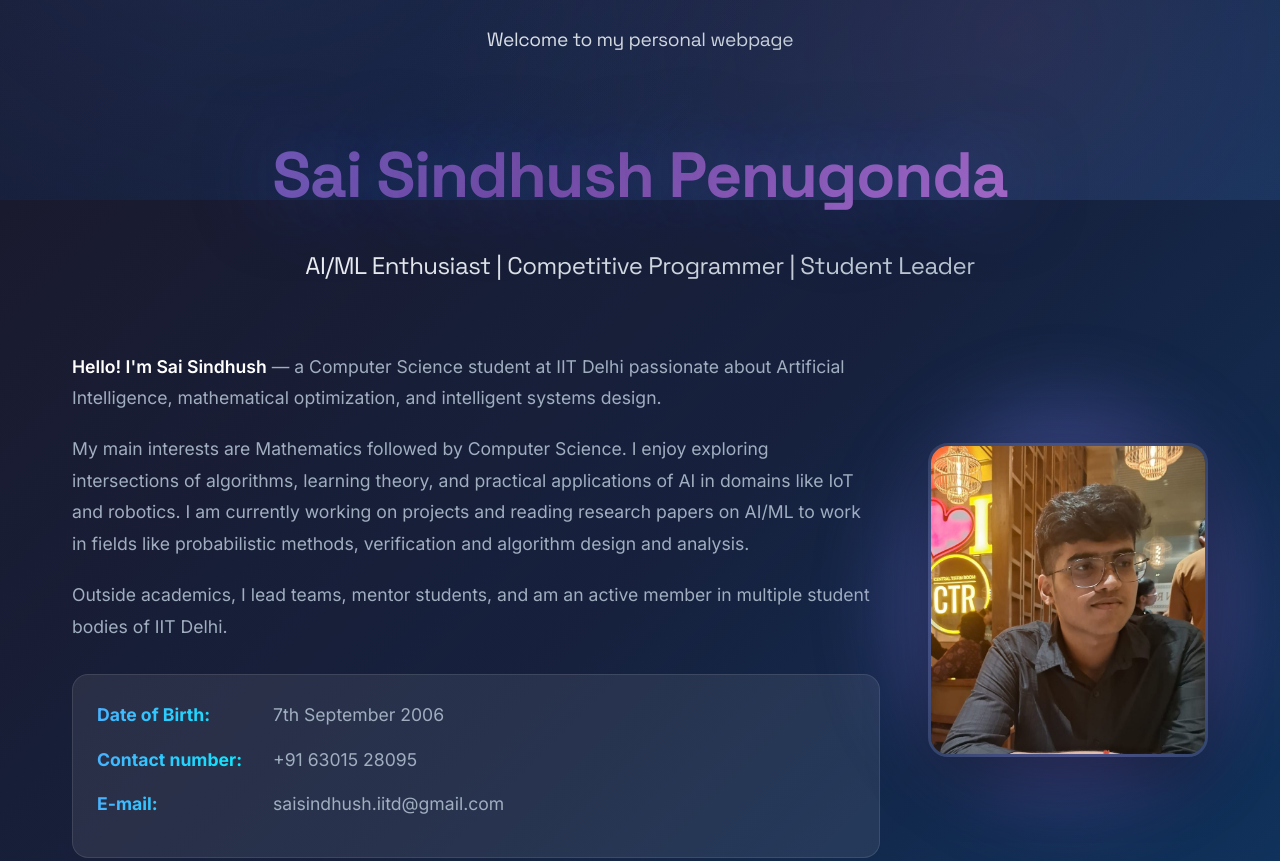
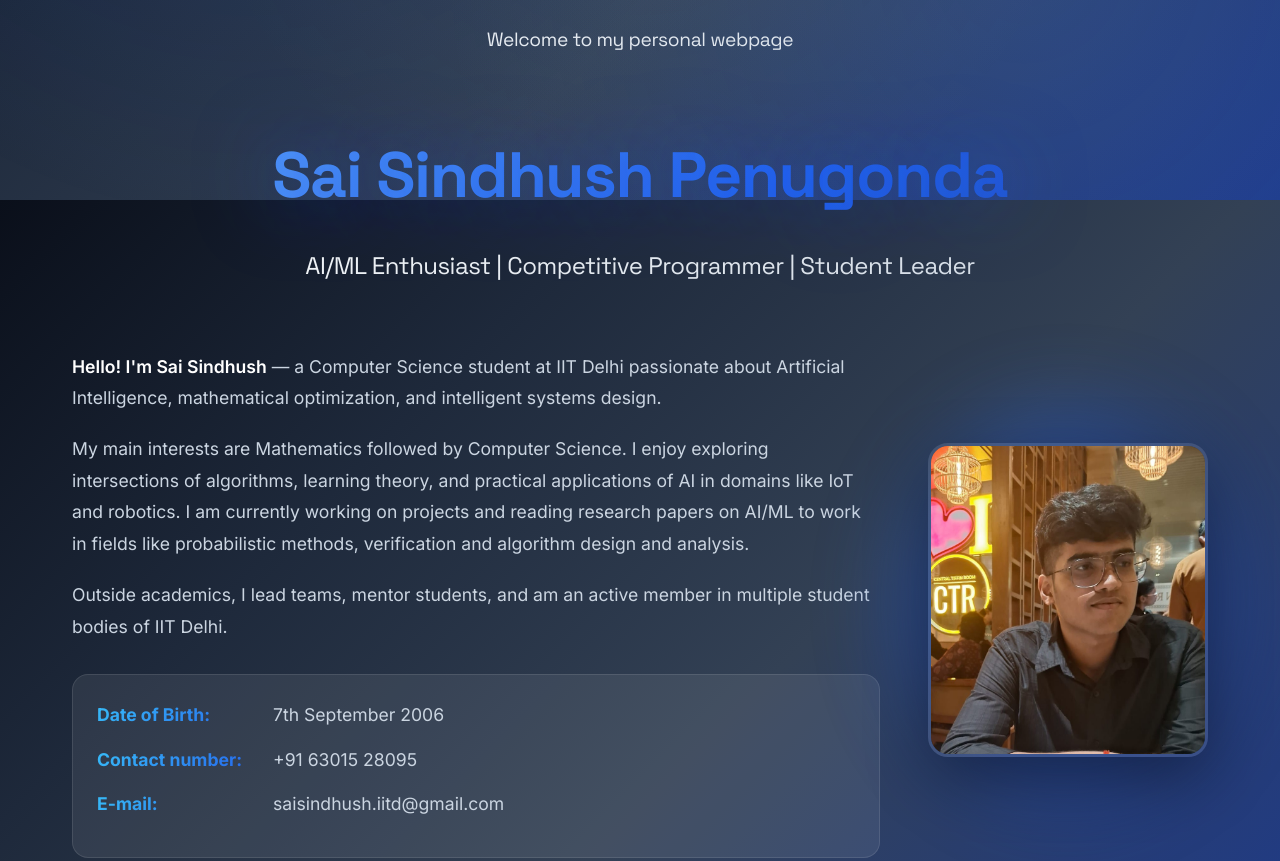
Before and after one commit to superionsai/My-Website, a plain HTML site: page src/index.html in a window 1280 px wide. Shown: the part 600-1461 px from the top of the page. Drawn offline with Linux system fonts and the light colour scheme.

Commit message:
Update styles.css

```diff
--- a/src/styles.css
+++ b/src/styles.css
@@ -2,17 +2,38 @@
 @import url('https://fonts.googleapis.com/css2?family=Inter:wght@300;400;500;600;700;800&family=Space+Grotesk:wght@400;500;600;700&display=swap');
 
 :root {
-    --primary-gradient: linear-gradient(135deg, #667eea 0%, #764ba2 100%);
-    --secondary-gradient: linear-gradient(135deg, #f093fb 0%, #f5576c 100%);
-    --accent-gradient: linear-gradient(135deg, #4facfe 0%, #00f2fe 100%);
-    --dark-bg: #0f0f23;
-    --card-bg: rgba(255, 255, 255, 0.05);
-    --glass-bg: rgba(255, 255, 255, 0.08);
+    --primary-blue: #2563eb;
+    --sky-blue: #60a5fa;
+    --ash-blue: #94a3b8;
+    --steel-blue: #475569;
+    --navy-blue: #1e3a8a;
+    --deep-navy: #0f172a;
+    --ice-blue: #dbeafe;
+    --electric-blue: #3b82f6;
+
+    --pure-white: #ffffff;
+    --off-white: #f8fafc;
+    --light-grey: #e2e8f0;
+    --ash-grey: #cbd5e1;
+    --medium-grey: #64748b;
+    --dark-grey: #334155;
+    --charcoal: #1e293b;
+    --near-black: #0a0f1a;
+
+    --primary-gradient: linear-gradient(135deg, #2563eb 0%, #1e3a8a 100%);
+    --secondary-gradient: linear-gradient(135deg, #60a5fa 0%, #3b82f6 100%);
+    --accent-gradient: linear-gradient(135deg, #38bdf8 0%, #2563eb 100%);
+    --ash-gradient: linear-gradient(135deg, #94a3b8 0%, #64748b 100%);
+    --dark-gradient: linear-gradient(135deg, #1e293b 0%, #0f172a 100%);
+
+    --card-bg: rgba(248, 250, 252, 0.05);
+    --glass-bg: rgba(248, 250, 252, 0.08);
     --text-primary: #ffffff;
-    --text-secondary: #a0aec0;
-    --shadow-1: 0 10px 40px rgba(0, 0, 0, 0.1);
-    --shadow-2: 0 20px 60px rgba(0, 0, 0, 0.15);
-    --shadow-glow: 0 0 30px rgba(102, 126, 234, 0.3);
+    --text-secondary: #cbd5e1;
+    --shadow-1: 0 10px 40px rgba(15, 23, 42, 0.3);
+    --shadow-2: 0 20px 60px rgba(15, 23, 42, 0.4);
+    --shadow-glow: 0 0 30px rgba(37, 99, 235, 0.4);
+    --shadow-blue: 0 10px 40px rgba(96, 165, 250, 0.3);
 }
 
 * {
@@ -23,7 +44,7 @@
 
 body {
     font-family: 'Inter', -apple-system, BlinkMacSystemFont, sans-serif;
-    background: linear-gradient(135deg, #1a1a2e 0%, #16213e 50%, #0f3460 100%);
+    background: linear-gradient(135deg, #0a0f1a 0%, #1e293b 30%, #334155 60%, #1e3a8a 100%);
     background-attachment: fixed;
     color: var(--text-primary);
     line-height: 1.7;
@@ -38,14 +59,15 @@ body::before {
     left: 0;
     width: 100%;
     height: 100%;
-    background: radial-gradient(circle at 20% 50%, rgba(102, 126, 234, 0.1) 0%, transparent 50%),
-                radial-gradient(circle at 80% 80%, rgba(245, 87, 108, 0.1) 0%, transparent 50%);
+    background: radial-gradient(circle at 20% 30%, rgba(37, 99, 235, 0.15) 0%, transparent 50%),
+                radial-gradient(circle at 80% 70%, rgba(96, 165, 250, 0.12) 0%, transparent 50%),
+                radial-gradient(circle at 50% 50%, rgba(148, 163, 184, 0.08) 0%, transparent 60%);
     pointer-events: none;
     z-index: 0;
 }
 
 a {
-    color: #4facfe;
+    color: var(--sky-blue);
     text-decoration: none;
     position: relative;
     transition: all 0.3s cubic-bezier(0.4, 0, 0.2, 1);
@@ -63,7 +85,7 @@ a::after {
 }
 
 a:hover {
-    color: #00f2fe;
+    color: var(--ice-blue);
     transform: translateY(-2px);
 }
 
@@ -74,7 +96,7 @@ a:hover::after {
 h1, h2, h3, h4, h5, h6 {
     font-family: 'Space Grotesk', sans-serif;
     font-weight: 700;
-    background: linear-gradient(135deg, #fff 0%, #a0aec0 100%);
+    background: linear-gradient(135deg, #f8fafc 0%, #cbd5e1 100%);
     -webkit-background-clip: text;
     -webkit-text-fill-color: transparent;
     background-clip: text;
@@ -84,7 +106,7 @@ h1, h2, h3, h4, h5, h6 {
 
 p {
     margin-bottom: 1.2rem;
-    color: var(--text-secondary);
+    color: var(--ash-grey);
 }
 
 /* ================== Navigation with Glassmorphism ================== */
@@ -127,9 +149,9 @@ p {
 }
 
 .navigation a:hover {
-    background: rgba(74, 172, 254, 0.15);
+    background: rgba(96, 165, 250, 0.15);
     transform: translateY(-3px);
-    box-shadow: 0 5px 15px rgba(74, 172, 254, 0.3);
+    box-shadow: 0 5px 15px rgba(96, 165, 250, 0.35);
 }
 
 /* ================== Header & Banner ================== */
@@ -203,13 +225,13 @@ header:hover #banner {
     font-weight: 800;
     text-align: center;
     margin-bottom: 1rem;
-    background: linear-gradient(135deg, #667eea 0%, #764ba2 50%, #f093fb 100%);
+    background: linear-gradient(135deg, #f8fafc 0%, #60a5fa 30%, #2563eb 60%, #1e3a8a 100%);
     -webkit-background-clip: text;
     -webkit-text-fill-color: transparent;
     background-clip: text;
     animation: gradientShift 8s ease infinite, fadeInUp 1s ease-out;
     background-size: 200% 200%;
-    text-shadow: 0 0 80px rgba(102, 126, 234, 0.5);
+    text-shadow: 0 0 80px rgba(37, 99, 235, 0.6);
 }
 
 @keyframes gradientShift {
```
